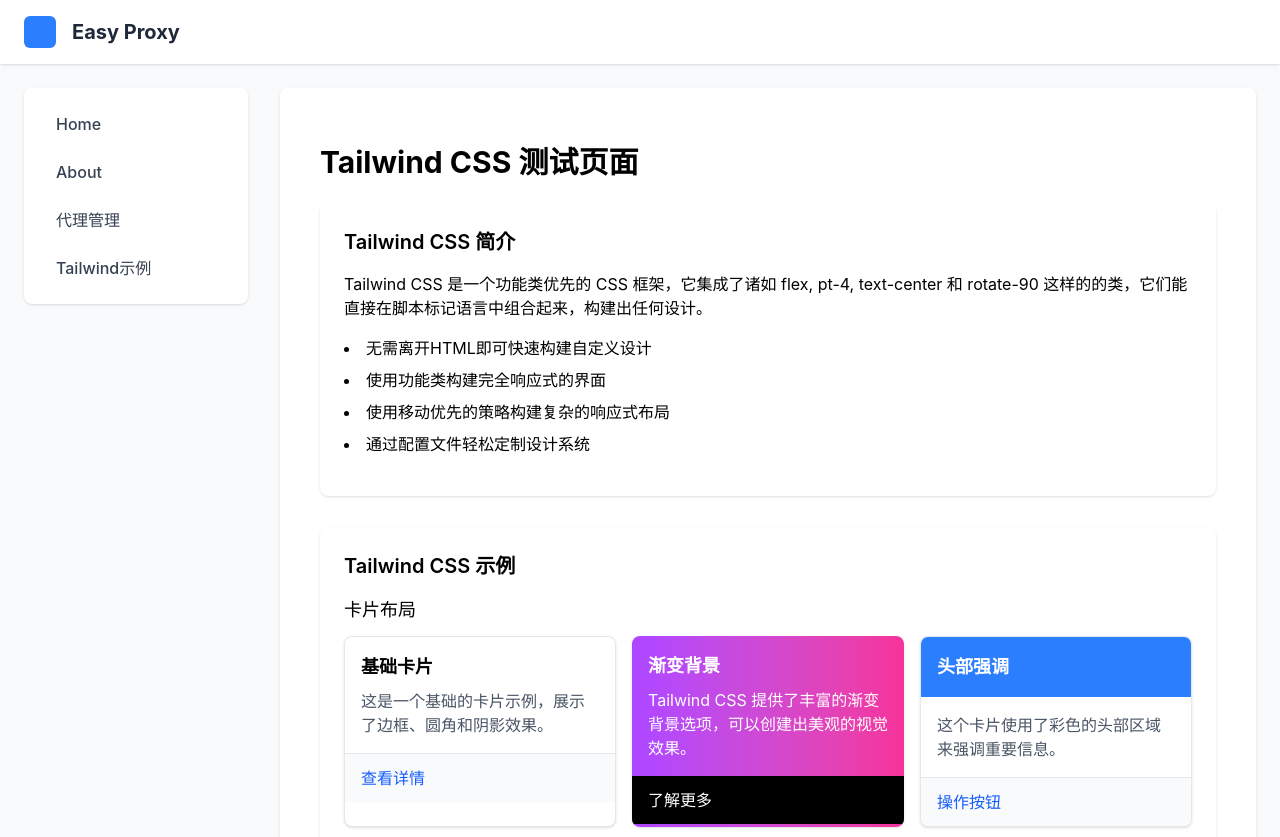
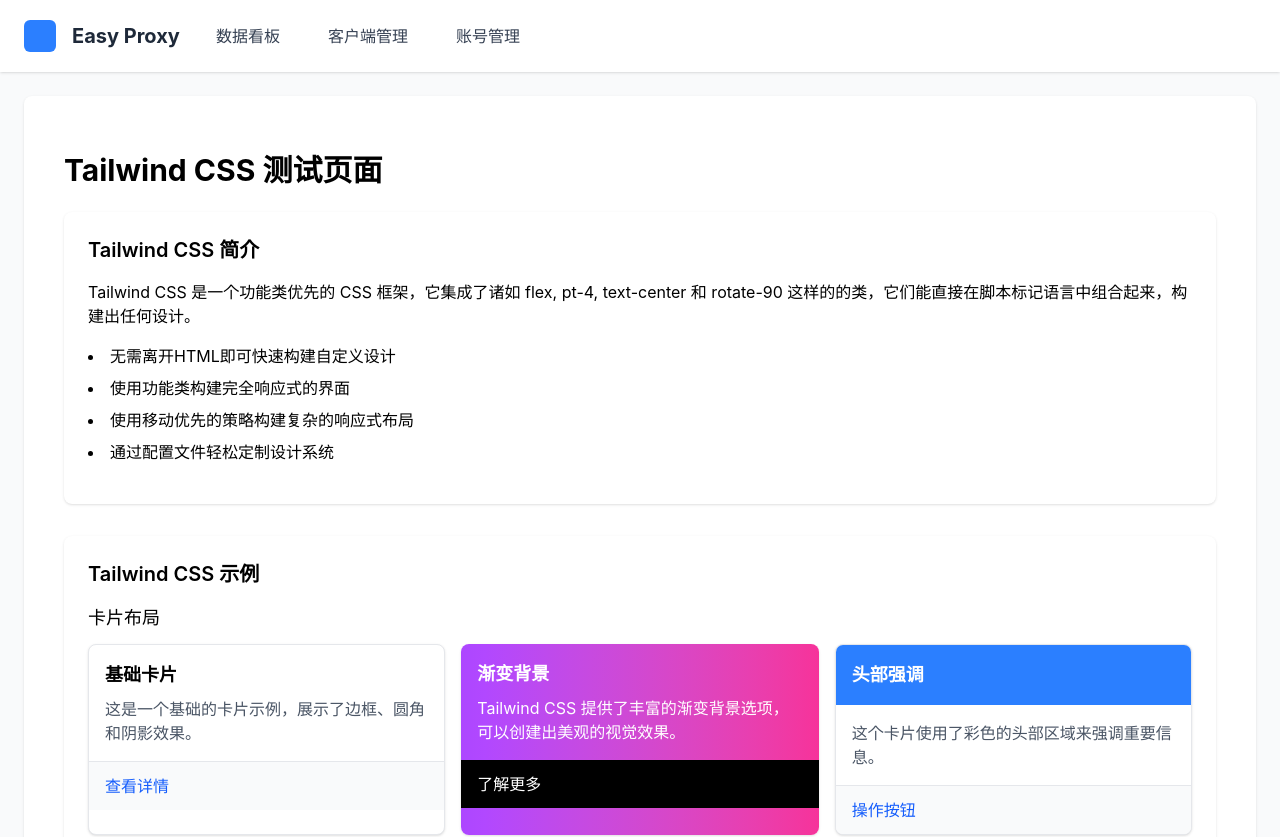
Before and after one commit to cky-thinker/easy-proxy, a Vue app in the folder easy-proxy-web/: page / in a window 1280 px wide. Shown: the top 837 px of the page. Built offline with nearby package versions, Linux system fonts and the light colour scheme.

Commit message:
页面布局调整

```diff
--- a/easy-proxy-web/src/App.vue
+++ b/easy-proxy-web/src/App.vue
@@ -6,38 +6,26 @@
     <div class="flex flex-col min-h-screen bg-gray-50">
         <!-- 顶部导航栏 -->
         <header class="bg-white shadow-sm py-4 px-6">
-            <div class="mx-auto flex justify-between items-center">
+            <div class="container gap-6 flex justify-start items-center">
                 <div class="flex items-center space-x-4">
                     <span class="logo w-8 h-8 bg-blue-500 rounded-md"></span>
                     <span class="title text-xl font-bold text-gray-800">Easy Proxy</span>
                 </div>
+
+                <!-- 导航菜单 -->
+                <nav>
+                    <div class="flex space-x-6">
+                        <RouterLink to="/" class="py-2 px-3 text-gray-700 hover:text-blue-600 font-medium hover:bg-blue-50 rounded-md transition-colors">数据看板</RouterLink>
+                        <RouterLink to="/proxy" class="py-2 px-3 text-gray-700 hover:text-blue-600 font-medium hover:bg-blue-50 rounded-md transition-colors">客户端管理</RouterLink>
+                        <RouterLink to="/proxy" class="py-2 px-3 text-gray-700 hover:text-blue-600 font-medium hover:bg-blue-50 rounded-md transition-colors">账号管理</RouterLink>
+                    </div>
+                </nav>
             </div>
         </header>
 
         <!-- 主体内容区 -->
-        <div class="flex flex-1 mt-6 px-6">
-            <!-- 侧边栏导航 -->
-            <aside class="w-64 pr-8">
-                <div class="bg-white rounded-lg shadow-sm p-4">
-                    <div class="menu space-y-2">
-                        <div class="item py-2 px-4 rounded-md hover:bg-blue-50 transition-colors">
-                            <RouterLink to="/" class="block text-gray-700 hover:text-blue-600 font-medium">Home</RouterLink>
-                        </div>
-                        <div class="item py-2 px-4 rounded-md hover:bg-blue-50 transition-colors">
-                            <RouterLink to="/about" class="block text-gray-700 hover:text-blue-600 font-medium">About</RouterLink>
-                        </div>
-                        <div class="item py-2 px-4 rounded-md hover:bg-blue-50 transition-colors">
-                            <RouterLink to="/proxy" class="block text-gray-700 hover:text-blue-600 font-medium">代理管理</RouterLink>
-                        </div>
-                        <div class="item py-2 px-4 rounded-md hover:bg-blue-50 transition-colors">
-                            <RouterLink to="/tailwind" class="block text-gray-700 hover:text-blue-600 font-medium">Tailwind示例</RouterLink>
-                        </div>
-                    </div>
-                </div>
-            </aside>
-
+        <div class="flex-1 mt-6 px-6">
             <!-- 内容区域 -->
-            <div class="flex-1">
             <main class="bg-white rounded-lg shadow-sm p-6 min-h-[500px]">
                 <RouterView />
             </main>
@@ -52,7 +40,6 @@
             </footer>
         </div>
     </div>
-    </div>
 </template>
 
 <style scoped>
```
Lines whose indentation alone changed are shown as unchanged.
